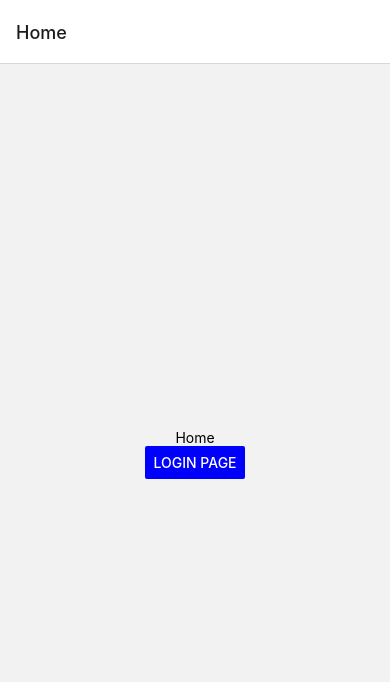
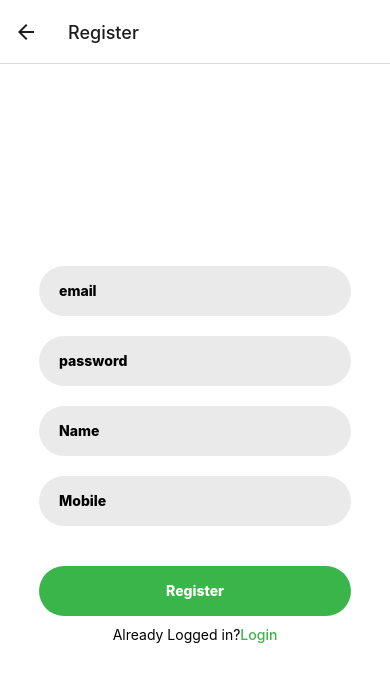
Before and after one commit to Aditya1113/RNWalmart, a React Native app: screen /Register in a window 390 px wide. Shown: the top 682 px of the page. Built offline with nearby package versions, Linux system fonts and the light colour scheme.

Commit message:
day 5 register.js

```diff
--- a/App.js
+++ b/App.js
@@ -7,13 +7,14 @@ import Home from './screens/Home';
 import SplashScreen from 'react-native-splash-screen';
 import About from './screens/About';
 import Login from './screens/Login';
+import Register from './screens/Register';
 
 
 export default function App() {
 
 useEffect(()=>{
   SplashScreen.hide()
-})
+},[])
 
   const Stack = createNativeStackNavigator()
 
@@ -24,6 +25,7 @@ useEffect(()=>{
              <Stack.Screen  name="Home" component={Home} />
              <Stack.Screen  name="About" component={About} />
              <Stack.Screen  name="Login" component={Login} />
+             <Stack.Screen  name="Register" component={Register} />
          </Stack.Navigator>
      </NavigationContainer>
 
--- a/package.json
+++ b/package.json
@@ -10,8 +10,10 @@
     "test": "jest"
   },
   "dependencies": {
+    "@react-native-firebase/app": "^18.7.3",
     "@react-navigation/native": "^6.1.9",
     "@react-navigation/native-stack": "^6.9.17",
+    "axios": "^1.6.5",
     "react": "18.2.0",
     "react-native": "0.73.2",
     "react-native-safe-area-context": "^4.8.2",
--- a/screens/Login.js
+++ b/screens/Login.js
@@ -27,7 +27,9 @@ export default function Login({navigation}) {
     const changePasswordVisibility=()=>{
         setHidePassword(!hidePassword)
     }
+const login =()=>{
 
+}
   return (
     <SafeAreaView style={styles.container}>
       <View style={styles.logoView}>
@@ -63,14 +65,14 @@ export default function Login({navigation}) {
             />
         </TouchableOpacity>
       </View>
-      <TouchableOpacity style={styles.loginBtn} onPress={()=>console.log(loginDetails)}>
+      <TouchableOpacity style={styles.loginBtn} onPress={login}>
         <Text style={styles.loginText}>LOGIN</Text>
       </TouchableOpacity>
       <View style={styles.actions}>
         <TouchableOpacity style={{marginHorizontal: 15}}>
           <Text style={styles.forgot}>Forgot Password?</Text>
         </TouchableOpacity>
-        <TouchableOpacity>
+        <TouchableOpacity onPress={()=>navigation.navigate('Register')}>
           <Text style={styles.signUp}>Signup</Text>
         </TouchableOpacity>
       </View>
--- /dev/null
+++ b/screens/Register.js
@@ -0,0 +1,136 @@
+import { View, Text,StyleSheet,SafeAreaView,TextInput,TouchableOpacity } from 'react-native'
+import React, { useState } from 'react'
+
+export default function Register({navigation}) {
+const [details,setDetails] = useState({
+    Name:'',
+    Mobile:'',
+    Email:'',
+    Password:''
+})
+
+const register=()=>{
+
+}
+
+  return (
+    <SafeAreaView style={styles.container}>
+
+    <View style={styles.inputView}>
+      <TextInput
+        placeholder="email"
+        placeholderTextColor="black"
+        style={styles.inputText}
+        onChangeText={(val)=>setDetails({...details,Email:val})}
+      />
+    </View>
+    <View style={styles.inputView}>
+      <TextInput
+        placeholder="password"
+        style={styles.inputText}
+        placeholderTextColor="black"
+        onChangeText={(val)=>setDetails({...details,Password:val})}
+      />
+    </View>
+    <View style={styles.inputView}>
+      <TextInput
+        placeholder="Name"
+        placeholderTextColor="black"
+        style={styles.inputText}
+        onChangeText={(val)=>setLoginDetails({...details,email:val})}
+      />
+    </View>
+
+    <View style={styles.inputView}>
+      <TextInput
+        placeholder="Mobile"
+        placeholderTextColor="black"
+        style={styles.inputText}
+        onChangeText={(val)=>setLoginDetails({...details,email:val})}
+      />
+    </View>
+    <TouchableOpacity style={styles.loginBtn} onPress={register}>
+      <Text style={styles.loginText}>Register</Text>
+    </TouchableOpacity>
+    <View style={styles.actions}>
+
+        <Text style={styles.forgot}>Already Logged in?</Text>
+
+      <TouchableOpacity onPress={()=>navigation.navigate('Login')}>
+        <Text style={styles.signUp}>Login</Text>
+      </TouchableOpacity>
+    </View>
+
+
+  </SafeAreaView>
+  )
+}
+
+const styles = StyleSheet.create({
+    inputText: {
+      height: 50,
+      color: '#777777',
+      fontWeight: '800',
+    },
+    inputView: {
+      width: '80%',
+      backgroundColor: '#EAEAEA',
+      borderRadius: 25,
+      height: 50,
+      marginBottom: 20,
+      justifyContent: 'center',
+      padding: 20,
+    },
+    container: {
+      flex: 1,
+      backgroundColor: '#fff',
+      alignItems: 'center',
+      justifyContent: 'center',
+    },
+
+    logoView: {
+      flexDirection: 'row',
+      alignItems: 'flex-start',
+      marginBottom: 15,
+      marginTop: 0,
+    },
+    logo: {
+      marginBottom: 25,
+      width: 250,
+      height: 100,
+    },
+    signUp: {
+      color: '#39B54A',
+      fontWeight: '500',
+    },
+    loginBtn: {
+      width: '80%',
+      backgroundColor: '#39B54A',
+      borderRadius: 25,
+      height: 50,
+      alignItems: 'center',
+      justifyContent: 'center',
+      marginTop: 20,
+      marginBottom: 10,
+    },
+    loginText: {
+      color: '#ffffff',
+      fontWeight: '800',
+    },
+    actions: {
+      flexDirection: 'row',
+      alignItems: 'flex-start',
+      justifyContent: 'flex-start',
+    },
+
+    visibilityBtn:{
+      position:'absolute',
+      right:12,
+      padding:0,
+      marginTop:21
+    },
+    btnImage:{
+      height:25,
+      width:25
+    }
+  });
```
Also changed, not shown: 6 other files (tests, documents, lock files or other folders).
